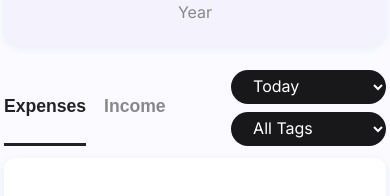
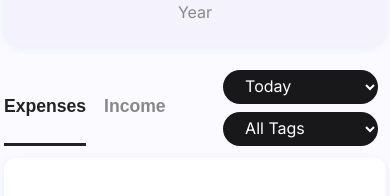
Before and after one commit to 1563Godz/Expense_Traker_localstorage, a plain HTML site: page index.html in a window 390 px wide. Shown: the part 515-711 px from the top of the page. Drawn offline with Linux system fonts and the light colour scheme.

Commit message:
Add files via upload

```diff
--- a/style.css
+++ b/style.css
@@ -813,8 +813,12 @@ h1 {
         flex-direction: column;
         gap: 16px;
     }
+}
+
+@media (max-width: 600px) {
     .filters {
-        gap: 8px;
-        flex-direction: column;
+       flex-direction: column;
+       gap: 8px;
+       padding: 0 8px;
     }
 }
```
